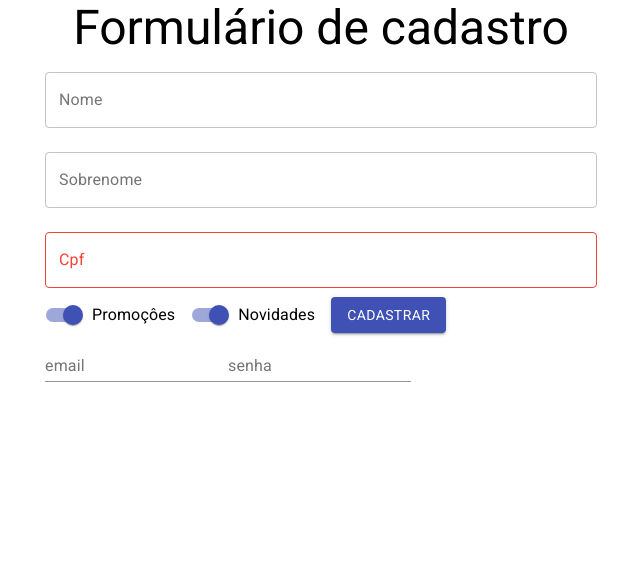
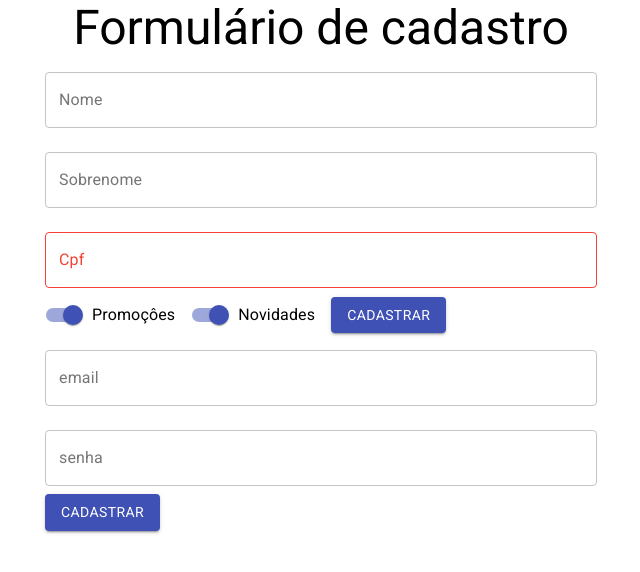
Before and after one commit to carlosrjhoe/Aplicacao_Formulario_com_React, a React (Create React App) app in the folder ceep/: page / in a window 1280 px wide. Shown: the top 572 px of the page, without its empty margins (319-959 px from the left). Built offline with nearby package versions, Linux system fonts and the light colour scheme.

Commit message:
Atualizando arquivos

```diff
--- a/ceep/src/components/FormularioCadastro/DadosPessoais.jsx
+++ b/ceep/src/components/FormularioCadastro/DadosPessoais.jsx
@@ -1,4 +1,4 @@
-import React, {useState} from "react";
+import React, { useState } from "react";
 import { TextField, Button, Switch, FormControlLabel } from "@material-ui/core";
 
 function DadosPessoais({ aoEnviar, validaCPF }) {
--- a/ceep/src/components/FormularioCadastro/DadosUsuarios.jsx
+++ b/ceep/src/components/FormularioCadastro/DadosUsuarios.jsx
@@ -1,13 +1,28 @@
 import React from "react";
-import { TextField } from "@material-ui/core";
+import { Button, TextField } from "@material-ui/core";
 
 function DadosUsuarios() {
-  return (
-    <form>
-      <TextField id="email" label="email" type="email" />
-      <TextField id="senha" label="senha" type="password" />
-    </form>
-  );
+    return (
+        <form>
+            <TextField
+                id="email"
+                label="email"
+                type="email"
+                variant="outlined"
+                margin="normal"
+                fullWidth
+            />
+            <TextField
+                id="senha"
+                label="senha"
+                type="password"
+                variant="outlined"
+                margin="normal"
+                fullWidth
+            />
+            <Button type="submit" variant="contained" color="primary">Cadastrar</Button>
+        </form>
+    );
 }
 
 export default DadosUsuarios;
```
Also changed, not shown: ceep/src/App.js (+12 -10 lines), ceep/src/components/FormularioCadastro/FormularioCadastro.jsx (indentation only). Lines whose indentation alone changed are shown as unchanged.
